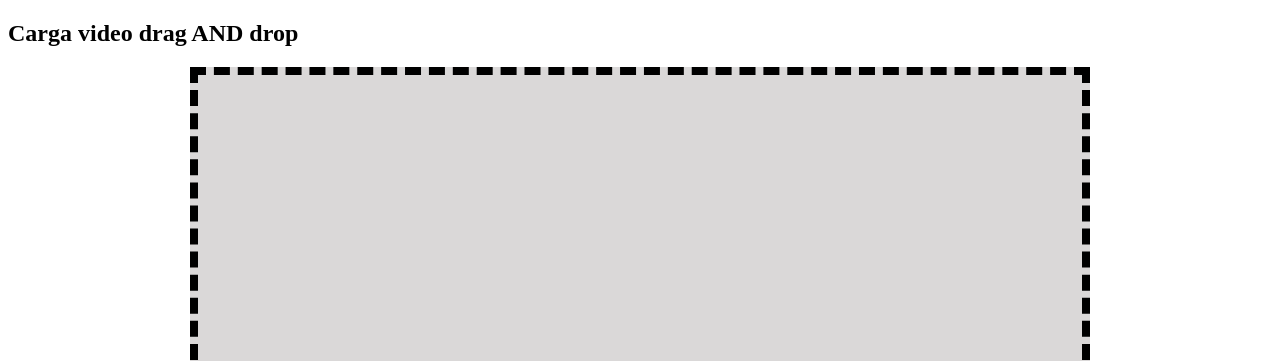
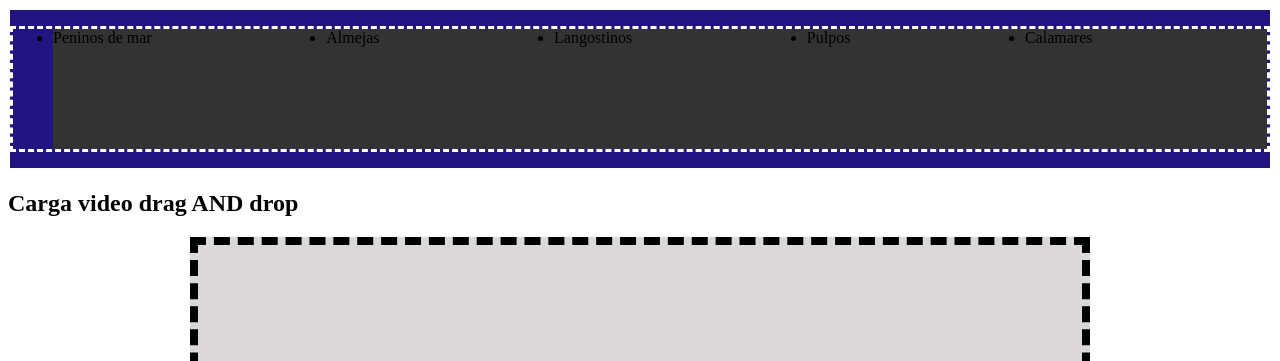
Before and after one commit to MarceCraft/Forms-Module, a plain HTML site: page index.html in a window 1280 px wide. Shown: the top 361 px of the page. Drawn offline with Linux system fonts and the light colour scheme.

Commit message:
se agrego el header

```diff
--- a/index.html
+++ b/index.html
@@ -7,6 +7,17 @@
     <title>Document</title>
 </head>
 <body>
+    <header class="header">
+        <nav class="nav">
+            <ul class="list-mariscos">
+                <li class="marico">Calamares</li>
+                <li class="marico">Pulpos</li>
+                <li class="marico">Langostinos</li>
+                <li class="marico">Almejas</li>
+                <li class="marico">Peninos de mar</li>
+            </ul>
+        </nav>
+    </header>
     <h2>Carga video drag AND drop</h2>
     <div class="zone" draggable="true"></div>
     <video src="#" controls id="video"></video>
--- a/styles/style.css
+++ b/styles/style.css
@@ -5,3 +5,23 @@
     border: 8px dashed #000;
     background-color: rgb(218, 216, 216);
 }
+
+.header {
+    background-color: #231581;
+}
+
+.nav {
+    border: 2px solid #fff;
+}
+
+.list-mariscos {
+    display: flex;
+    flex-direction: row-reverse;
+    border: 3px dashed #fff;
+}
+
+.marico {
+    flex-grow: 1;
+    background-color: #333;
+    height: 120px;
+}
```
